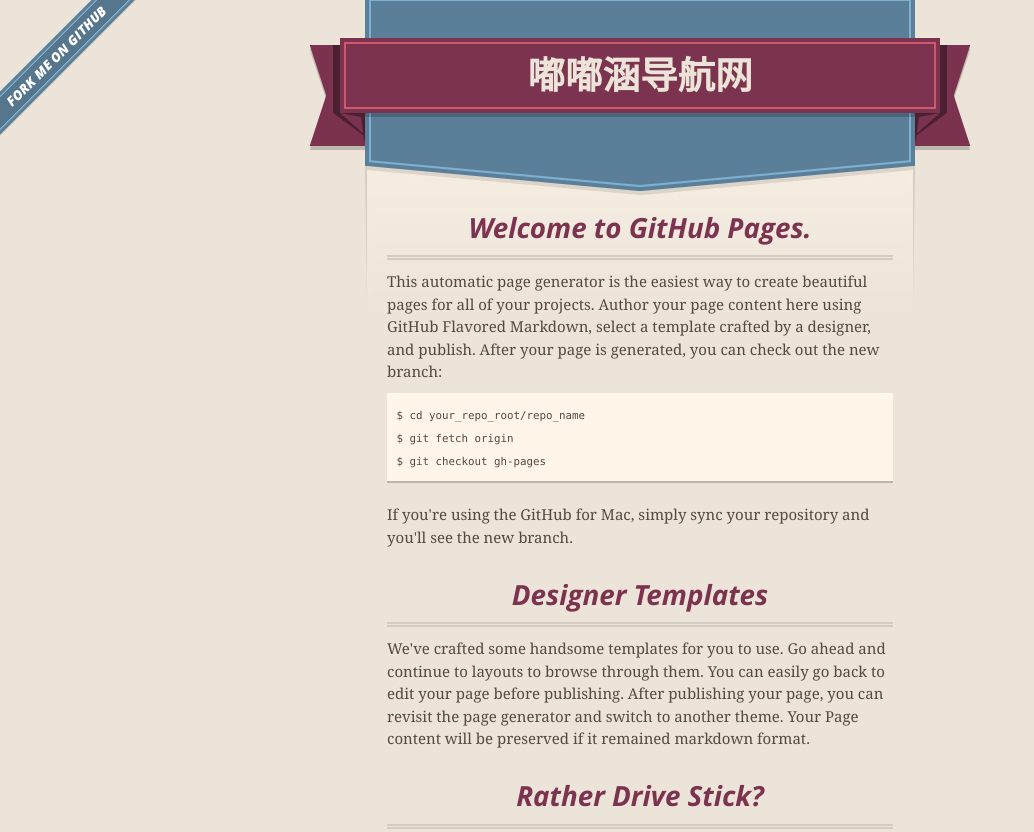
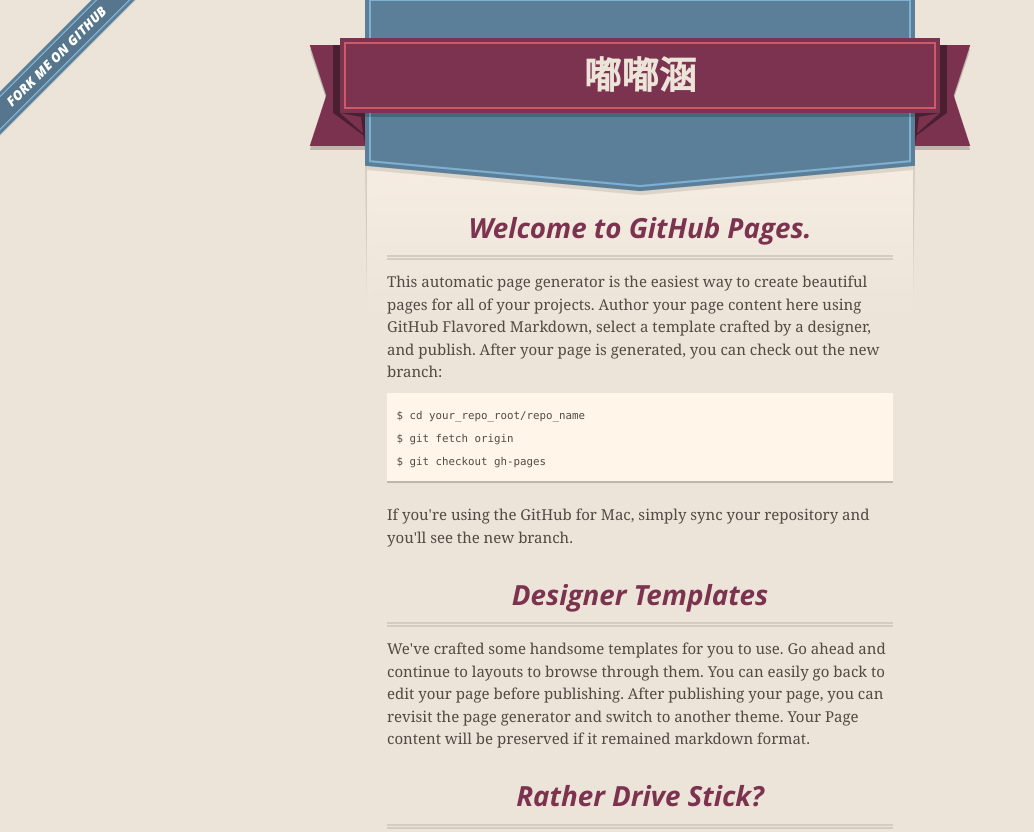
Before and after one commit to airing0805/andy0805.github.io, a plain HTML site: page index.html in a window 1280 px wide. Shown: the top 832 px of the page, without its empty margins (0-1034 px from the left). Drawn offline with nearby package versions, Linux system fonts and the light colour scheme.

Commit message:
Update index.html

```diff
--- a/index.html
+++ b/index.html
@@ -27,7 +27,7 @@
       <header>
         <span class="ribbon-outer">
           <span class="ribbon-inner">
-            <h1>嘟嘟涵导航网</h1>
+            <h1>嘟嘟涵</h1>
             <h2></h2>
           </span>
           <span class="left-tail"></span>
```
